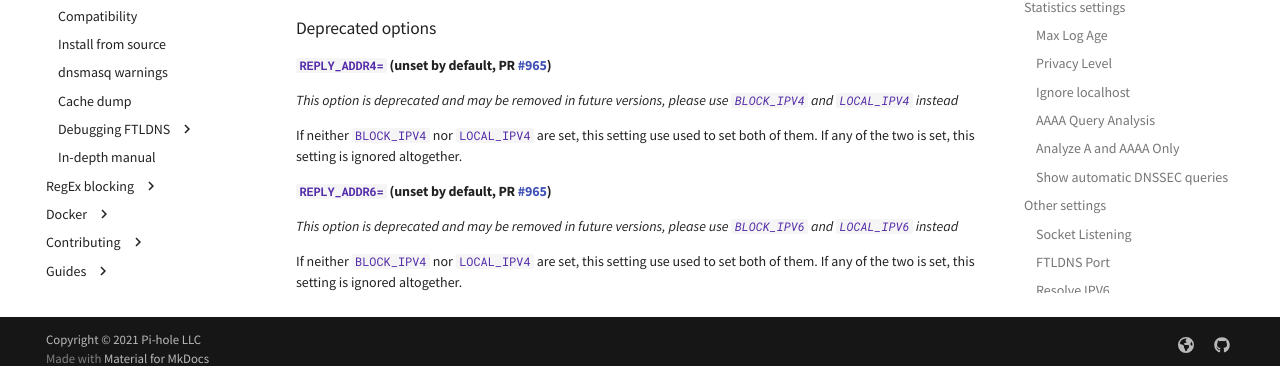
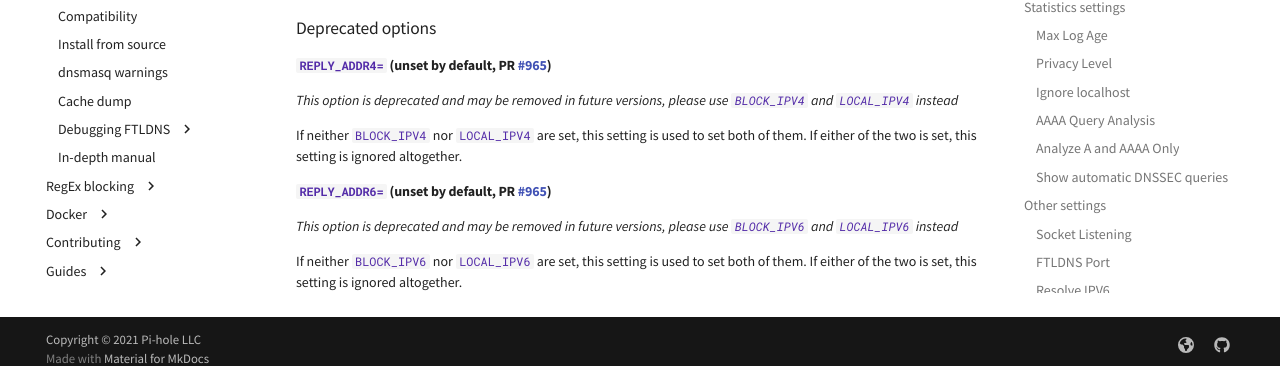
Before and after one commit to pi-hole/docs, an MkDocs documentation site: the page built from docs/ftldns/configfile.md, in a window 1280 px wide and 900 px high, scrolled down 7855 px. Shown: the part 519-885 px from the top of the window. Built offline with MkDocs 1.6.1 and Material for MkDocs 9.7.7, drawn with Linux system fonts in a browser that asks for light colours; comment, search, counter and statistics services are not loaded.

Commit message:
Apply suggestions from code review

```diff
--- a/docs/ftldns/configfile.md
+++ b/docs/ftldns/configfile.md
@@ -389,13 +389,13 @@ Temporary flag that may print additional information. This debug flag is meant t
 
 *This option is deprecated and may be removed in future versions, please use `BLOCK_IPV4` and `LOCAL_IPV4` instead*
 
-If neither `BLOCK_IPV4` nor `LOCAL_IPV4` are set, this setting use used to set both of them. If any of the two is set, this setting is ignored altogether.
+If neither `BLOCK_IPV4` nor `LOCAL_IPV4` are set, this setting is used to set both of them. If either of the two is set, this setting is ignored altogether.
 
 #### `REPLY_ADDR6=` (unset by default, PR [#965](https://github.com/pi-hole/FTL/pull/965)) {#reply_addr6 data-toc-label='Force AAAA reply'}
 
 *This option is deprecated and may be removed in future versions, please use `BLOCK_IPV6` and `LOCAL_IPV6` instead*
 
-If neither `BLOCK_IPV4` nor `LOCAL_IPV4` are set, this setting use used to set both of them. If any of the two is set, this setting is ignored altogether.
+If neither `BLOCK_IPV6` nor `LOCAL_IPV6` are set, this setting is used to set both of them. If either of the two is set, this setting is ignored altogether.
 
 
 {!abbreviations.md!}
```
